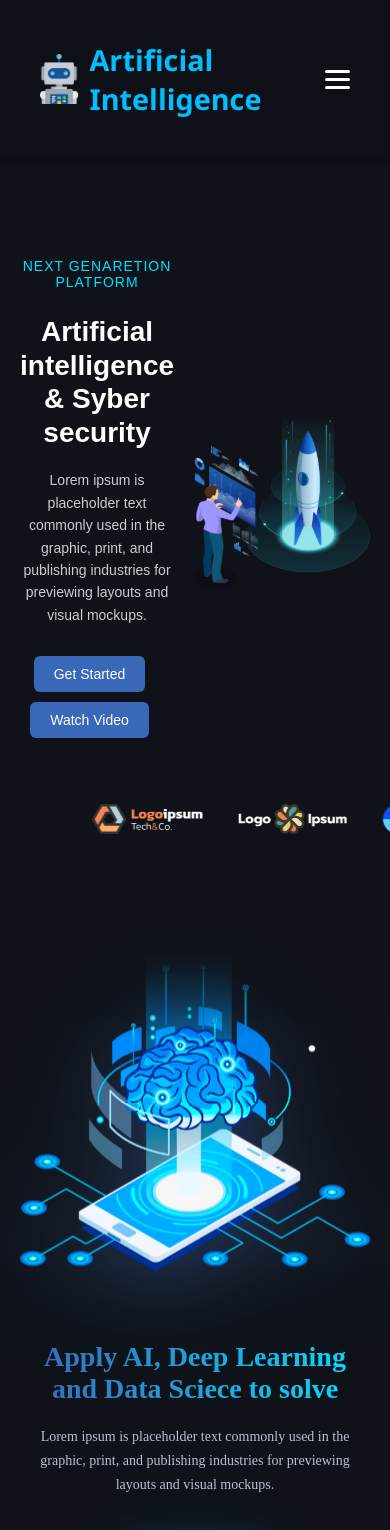
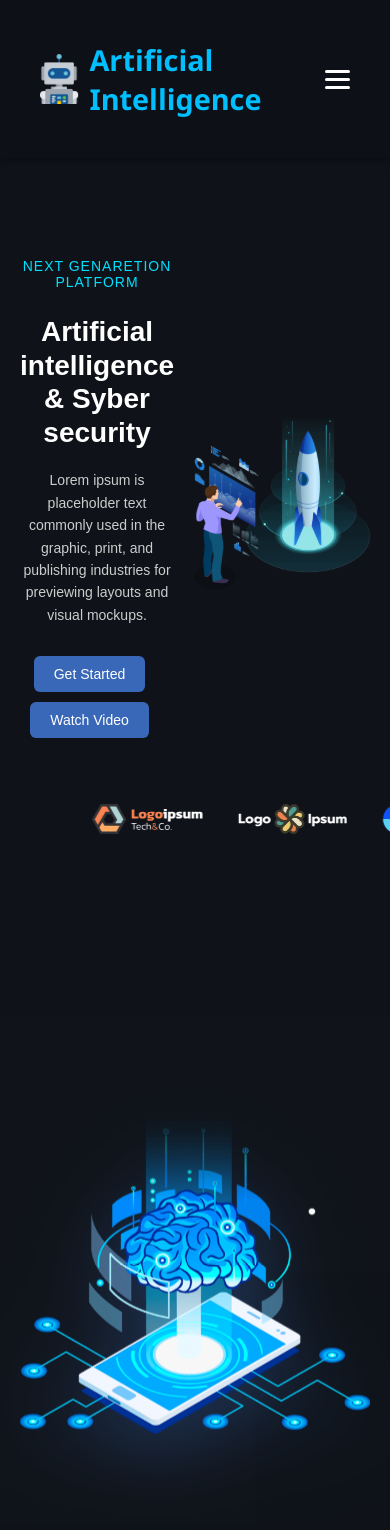
Before and after one commit to jomiy191-arch/Reavtdars, a React (Vite) app: page / in a window 390 px wide. Shown: the top 1530 px of the page. Built offline with nearby package versions, Linux system fonts and the light colour scheme.

Commit message:
Some changes

```diff
--- a/src/components/Main/Main.css
+++ b/src/components/Main/Main.css
@@ -78,37 +78,3 @@
     transform: translateY(0);
   }
 }
-
-
-@media (max-width: 992px) {
-  .main .container {
-    flex-direction: column;
-    text-align: center;
-  }
-
-  .main span {
-    align-items: center;
-  }
-
-  .main__title {
-    font-size: 36px;
-  }
-}
-
-@media (max-width: 576px) {
-  .main {
-    padding: 80px 0;
-  }
-
-  .main__title {
-    font-size: 28px;
-  }
-
-  .main__text {
-    font-size: 14px;
-  }
-
-  .main__btn {
-    padding: 12px 28px;
-  }
-}
```
